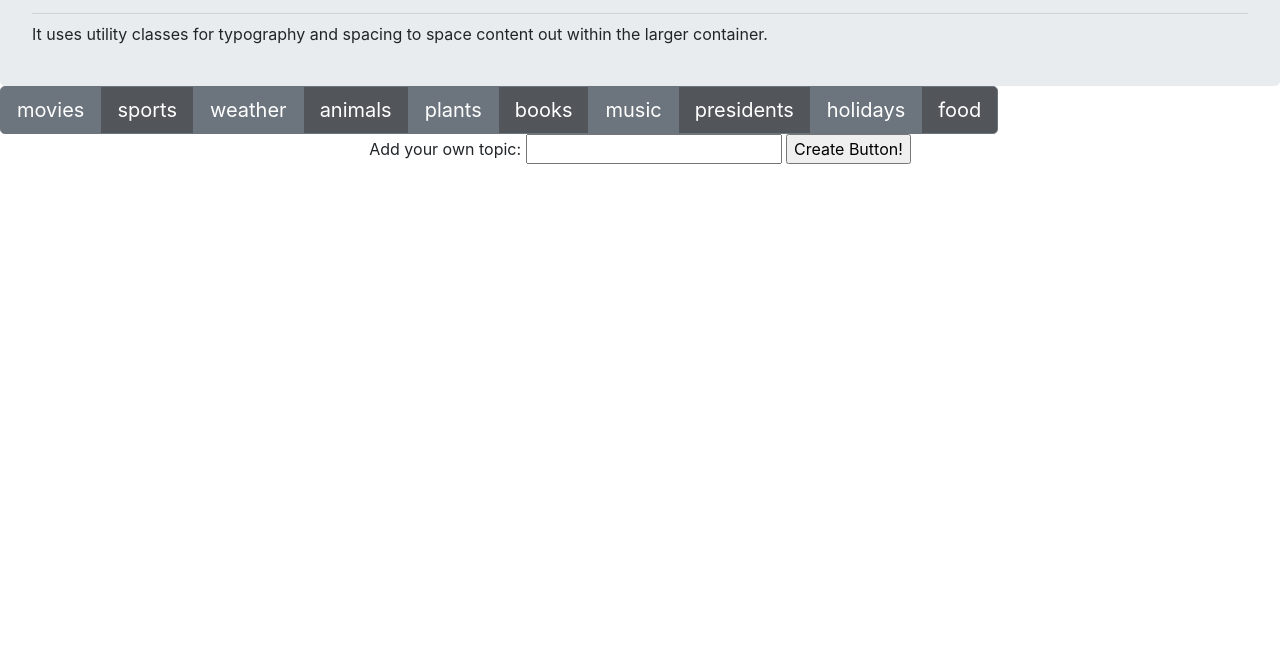
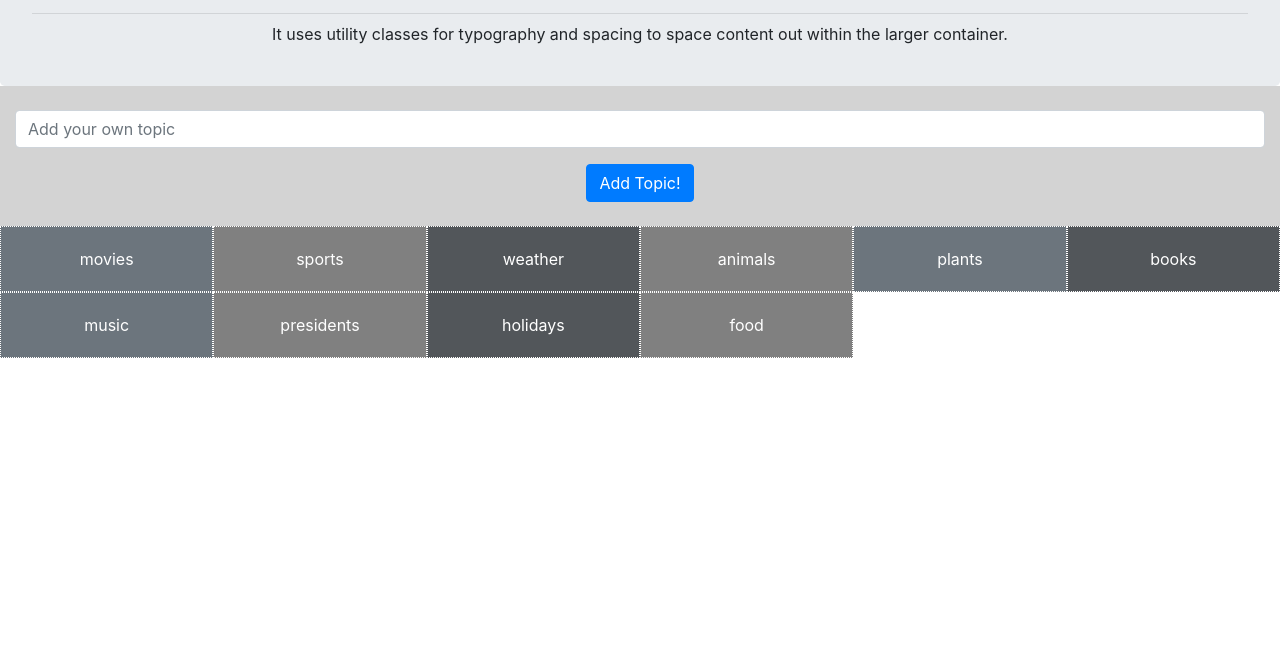
Before and after one commit to aolaleye/gif-generator, a plain HTML site: page index.html in a window 1280 px wide. Shown: the part 137-800 px from the top of the page. Drawn offline with nearby package versions, Linux system fonts and the light colour scheme.

Commit message:
enhanced css styles

```diff
--- a/app.js
+++ b/app.js
@@ -18,16 +18,13 @@ function displayGifs() {
 
         for (var i = 0; i < results.length; i++) {
 
-            var gifDiv = $("<div class='item'>");
+            // var rating = $("<h6>").text("Rating: " + results[i].rating.toUpperCase()); //adds rating
 
-            var rating = $("<p>").text("Rating: " + results[i].rating); //adds rating
+            var singleGif = $("<div class='col-3 static'><h6>Rating: " + results[i].rating.toUpperCase() + "</h6><img src='" + results[i].images.fixed_height_still.url + "'></div><div class='col-3 moving' style='display: none;'><h6>Rating: " + results[i].rating.toUpperCase() + "</h6><img src='" + results[i].images.fixed_height.url + "'></div>");
 
-            var singleGif = $("<div><img src='" + results[i].images.fixed_height_still.url + "' class='static'><img src='" + results[i].images.fixed_height.url + "' style='display: none;' class='moving'></div>");
+            // singleGif.prepend(rating);
 
-            gifDiv.prepend(singleGif);
-            gifDiv.prepend(rating);
-
-            $("#gifs-area").prepend(gifDiv);
+            $("#gifs-area").prepend(singleGif);
 
             $(".static").click(function() {
                 $(".static").hide();
@@ -48,7 +45,7 @@ function createButtons() {
     $(".created-buttons").empty();
     for (var i = 0; i < topics.length; i++) {
         var button = $("<button>");
-        button.addClass("topic btn btn-secondary");
+        button.addClass("topic btn btn-secondary col-2");
         button.attr("data-name", topics[i]);
         button.text(topics[i]);
         $(".created-buttons").append(button);
@@ -57,9 +54,13 @@ function createButtons() {
 
 $("#add-button").on("click", function(event) {
     event.preventDefault();
+    if ($("#user-input").val() === '') {
+        $("#add-button").preventDefault();
+    }
     var newTopic = $("#user-input").val().trim();
     topics.push(newTopic);
     createButtons();
+    $("#user-input").val('');
 });
 
 
--- a/index.html
+++ b/index.html
@@ -9,30 +9,35 @@
 </head>
 
 <body>
-    <div class="jumbotron mb-0 pt-5 pb-4">
-        <h1 class="display-6">Gif Generator</h1>
+    <div class="jumbotron mb-0 pt-5 pb-4 text-center">
+        <h1 class="display-5">Gif Generator</h1>
         <p class="lead">This is a simple hero unit, a simple jumbotron-style component for calling extra attention to featured content or information.</p>
         <hr class="my-2">
         <p>It uses utility classes for typography and spacing to space content out within the larger container.</p>
     </div>
 
-    <div class="created-buttons btn-group btn-group-lg">
+    <div class="container">
+    <!-- this form allows user to input a new topic -->
+    <div class="row pt-4 pb-3 text-center form">
+    <form id="user-form" class="col">
+        <div class="form-group  mb-3">
+            <label for="user-input" class="sr-only">Add your own topic</label>
+            <input type="text" class="form-control" id="user-input" placeholder="Add your own topic">
+        </div>
+        <!-- upon click a new button is created from user input -->
+        <button id="add-button" type="submit" class=" btn btn-primary mb-2">Add Topic!</button>
+    </form>
+    </div>
+
+
+    <div class="created-buttons text-center row mb-4">
         <!-- buttons will appear here  -->
     </div>
 
-    <!-- user inputs a new topic to be added -->
-    <form id="user-form" class="text-center">
-    <label for="user-input">Add your own topic:</label>
-    <input type="text" id="user-input">
-    <!-- a new button is created from user input -->
-    <input id="add-button" type="submit" value="Create Button!">
-    </form>
-
-    <div id="gifs-area">
+    <div id="gifs-area" class="row text-center">
         <!-- gifs will appear here -->
     </div>
-
-
+    </div>
 <script src="https://cdnjs.cloudflare.com/ajax/libs/jquery/3.2.1/jquery.min.js"></script>
 <script src="app.js" type="text/javascript" charset="utf-8"></script>
 </body>
--- a/style.css
+++ b/style.css
@@ -1,13 +1,37 @@
-.btn:nth-child(even) {
+.container {
+    max-width: 100%;
+}
+
+.created-buttons .btn {
+    border: 1px dotted #fff;
+    border-radius: 0;
+    padding: 20px 40px;
+}
+
+.created-buttons .btn:nth-child(2n) {
+    background-color: gray;
+}
+
+.created-buttons .btn:nth-child(3n) {
     background-color: #52565a;
 }
 
-.btn:hover {
+.created-buttons .btn:hover {
     background-color: #bdbdbd;
     border-color: #bdbdbd;
 }
 
-.btn-group {
-    border: none;
-    border-radius: 0;
+img {
+    margin-bottom: 30px;
+    display: inline;
+    max-width: 100%;
 }
+
+.form {
+    background-color: lightgray;
+    min-width: 100%;
+}
+
+/* .form-control {
+    max-width: 60%;
+} */
```
